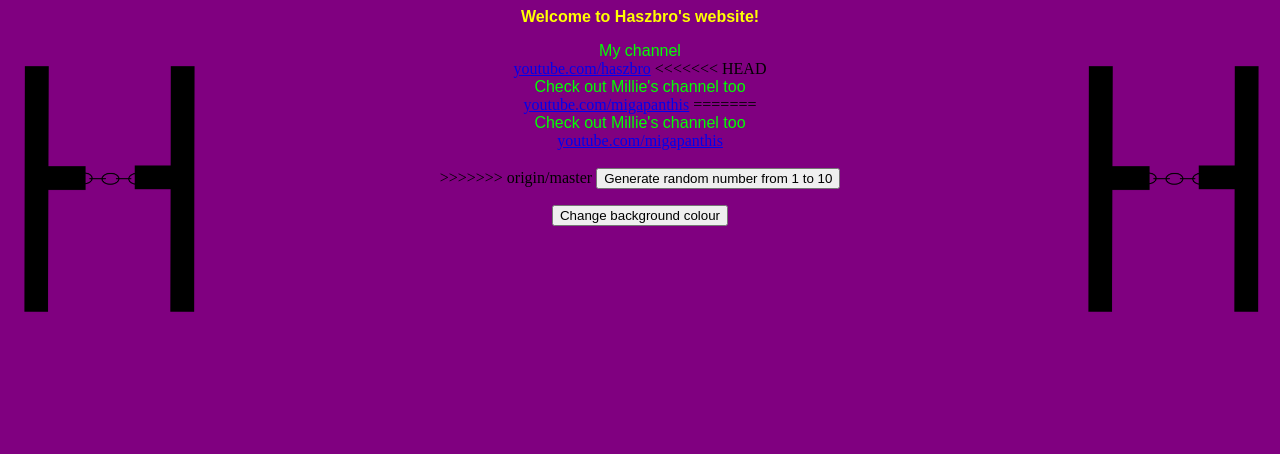
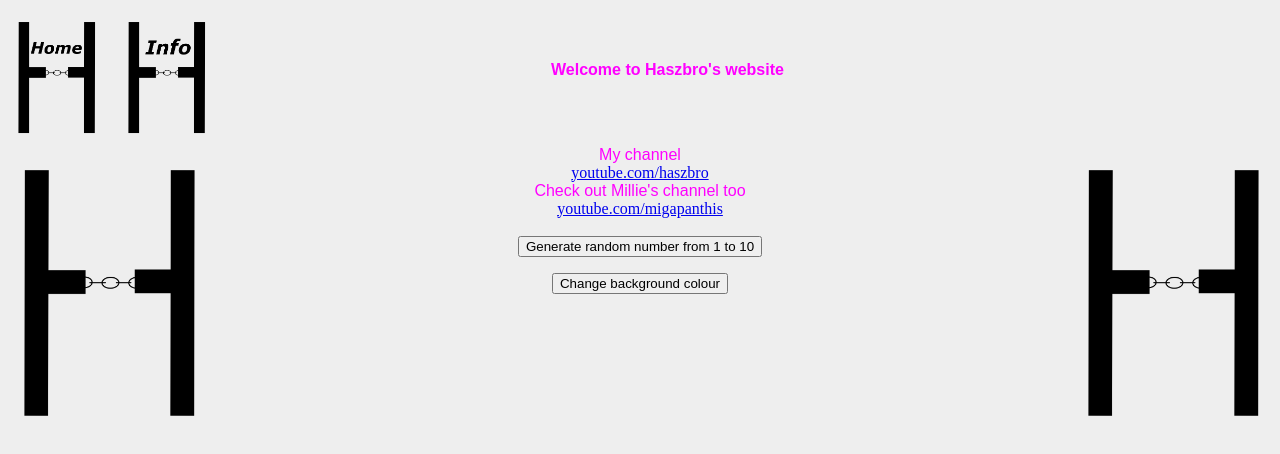
Before and after one commit to haszbro/haszbro.github.io, a plain HTML site: page index.html in a window 1280 px wide. Drawn offline with Linux system fonts and the light colour scheme.

Commit message:
The big change

```diff
--- /dev/null
+++ b/index.css
@@ -0,0 +1,36 @@
+body {
+	background-color: #EEE;
+}
+
+#home {
+	float: left;
+	padding-right: 20px;
+}
+
+#info {
+	float: right;
+	padding-right: 340px
+}
+
+#welcome {
+	color: magenta;
+	float: right;
+	padding-right: 400px;
+	padding-top: 50px;
+}
+
+#millietxt {
+	color: magenta;
+}
+
+#channeltxt {
+	color: magenta;
+}
+
+#channellink {
+	text-align: center;
+}
+
+#millielink {
+	text-align: center;
+}
--- a/index.html
+++ b/index.html
@@ -3,37 +3,45 @@
 <html>
 <head>
 	<title>Haszbro's Website</title>
+	<link rel="stylesheet" type="text/css" href="index.css">
 </head>
-<body bgcolor= "purple">
-	<b><center><p><font face='arial' color='yellow'>Welcome to Haszbro's website! </font></p></center></b>
+<body>
+<div id='header'>
+	<table>
+		<tr>
+		<td>
+			<div id='welcome'><b><font face='arial'>Welcome to Haszbro's website</font></b></div>
+			<div id='home'><a href='index.html' ><img width='90' src="homeimg.png"></a></div>
+			<div id='info'><a href="page2.html" ><img width='90' src="infoimg.png"></a></div>
+		</td>
+		</tr>
+	</table>
+</div>
+<div id='middle'>
 	<table width='90' align='left' cellpadding='0' cellspacing='0'>
 	<tr>
 	<td>
-	<img src='logo.png' style='width:200px';height:'90px'>
+		<img src='logo.png' style='width:200px';height:'90px'>
 	</tr>
 	</td>
 	</table>
 	<table width='90' align='right' cellpadding='0' cellspacing='0'>
 	<tr>
 	<td>
-	<img src='logo.png' style='width:200px';height:'90px'>
+		<img src='logo.png' style='width:200px';height:'90px'>
 	</tr>
 	</td>
 	</table>
-	<font color='lime' face='arial'><center>My channel<center></font>
-	<a color='lime' href="https://www.youtube.com/channel/UChS0hH-z_VkTSMWduM_12HQ">youtube.com/haszbro</a>
-<<<<<<< HEAD
-	<center><font color='lime' face= 'arial'>Check out Millie's channel too</font><br></center>
-	<a color='lime' href="https://www.youtube.com/channel/UCWR62QyAfxdnoqB3bwqU74g">youtube.com/migapanthis</a>
-=======
-	<center><font color='lime' face= 'arial'>Check out Millie's channel too<br></font></center>
-	<a color='lime' href="https://www.youtube.com/channel/UCWR62QyAfxdnoqB3bwqU74g">youtube.com/migapanthis<br><br></a>
->>>>>>> origin/master
+	<div id='channeltxt'><font face='arial'><center>My channel<center></font></div>
+	<div id='channellink'><a color='lime' href="https://www.youtube.com/channel/UChS0hH-z_VkTSMWduM_12HQ">youtube.com/haszbro</a></div>
+	<div id='millietxt'><center><font face= 'arial'>Check out Millie's channel too</font><br></center></div>
+	<div id='millielink'><a color='lime' href="https://www.youtube.com/channel/UCWR62QyAfxdnoqB3bwqU74g">youtube.com/migapanthis<br><br></a></div>
 	<script src='index.js'></script>
-	<button type="button"
+	<center><button type="button"
 	onclick="document.getElementById('demo').innerHTML = window.makeNumber()">Generate random number from 1 to 10</button>
 	<p id="demo"></p>
 	<button type="button"
-	onclick="window.randomColour()">Change background colour</button>
+	onclick="window.randomColour()">Change background colour</button><br><br></center>
+</div>
 </body>
 </html>
```
Also changed, not shown: page2.html (added, +19 -0 lines), homeimg.png (added), infoimg.png (added), welcome.png (added).
